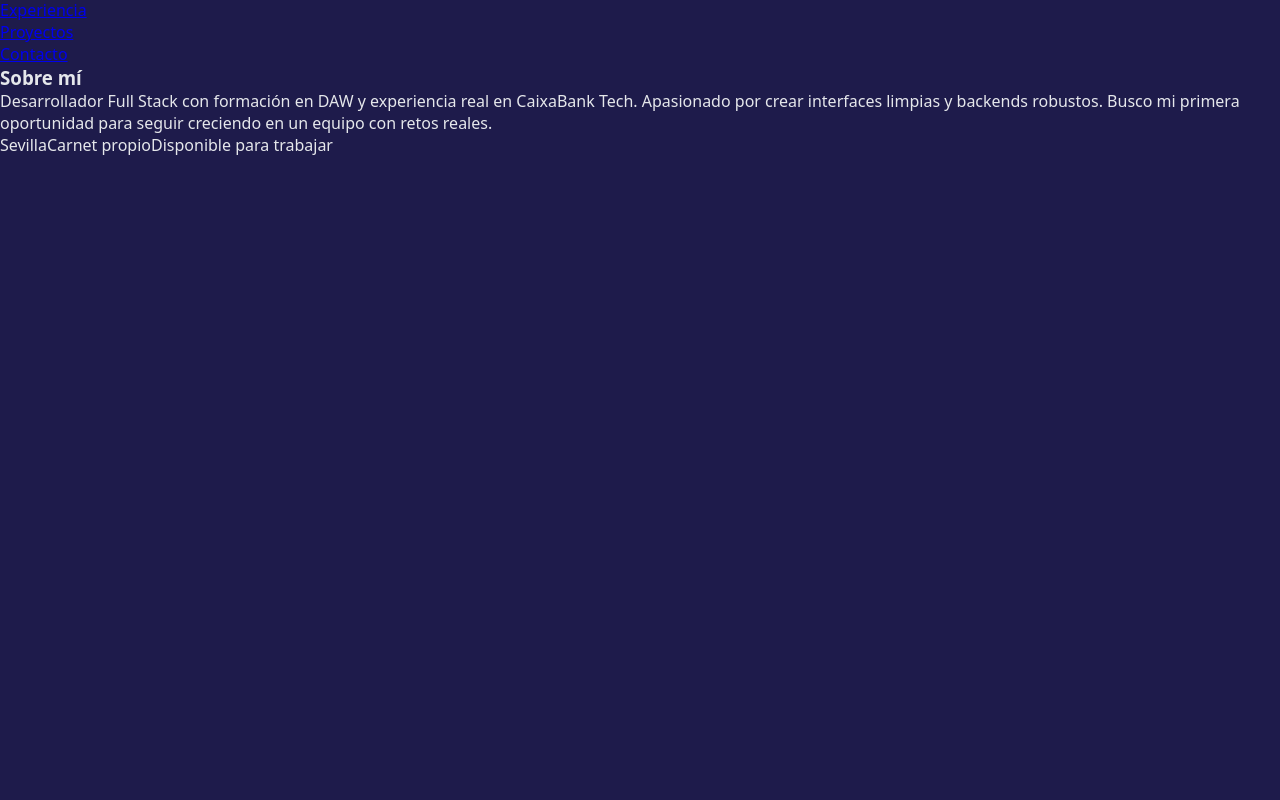
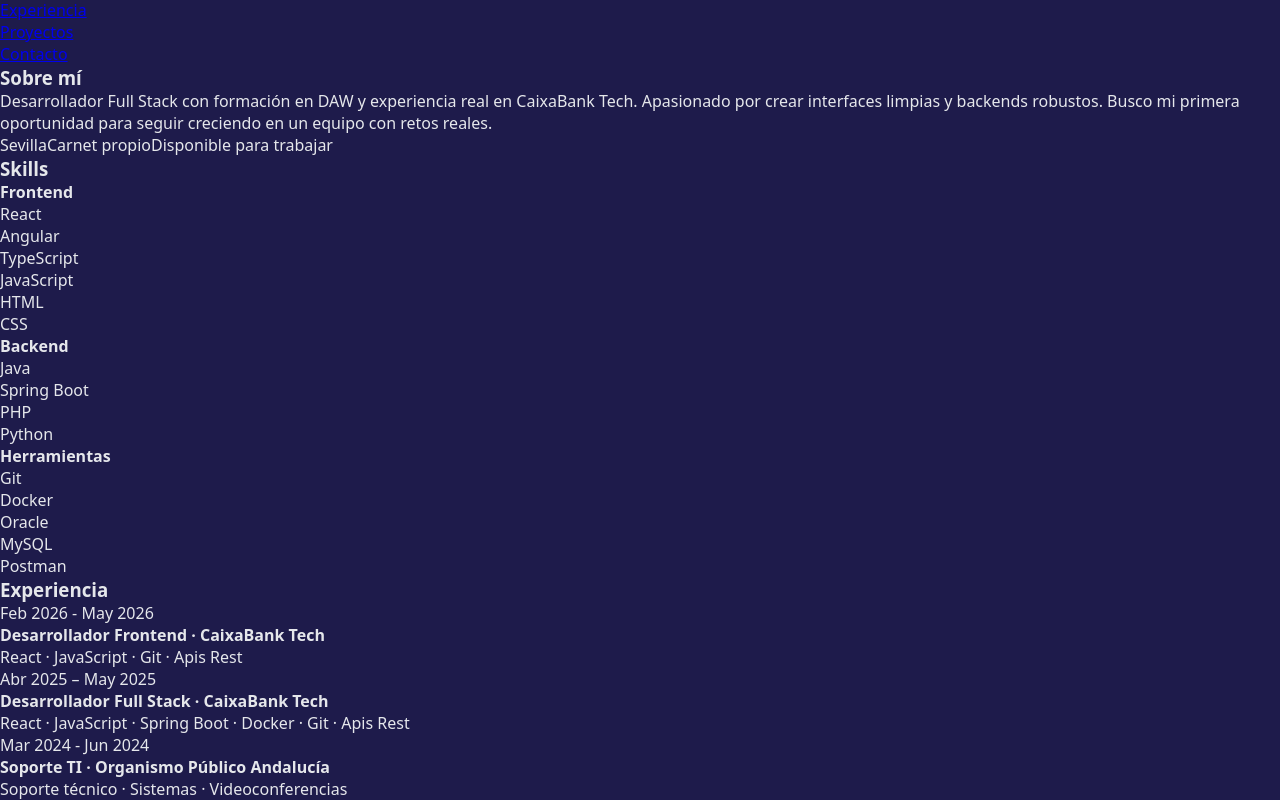
Before and after one commit to luismm2006/Portfolio, a React app: page / in a window 1280 px wide. Shown: the part 845-1645 px from the top of the page. Before the commit the page ends 1600 px from the top, so only its background shows below. Built offline with nearby package versions, Linux system fonts and the light colour scheme; the HTML template or start-up script is replaced by a standard one.

Commit message:
Subida de implementación de información de las siguientes secciones del portfolio

```diff
--- a/src/components/experience/experience.tsx
+++ b/src/components/experience/experience.tsx
@@ -1,6 +1,22 @@
+import { useInformation } from "../../context/information";
+
 export default function Experience() {
+  const {info} = useInformation();
+  if (!info) return <p>Cargando...</p>;
   return (
     <>
+      <div>
+        <h3>{info.experience.title}</h3>
+        <ul>
+           {info.experience.exp.map(({ date, title, tools } : { date: string; title: string; tools: string[] }) => (
+            <li key={title}>
+              <span>{date}</span>
+              <h4>{title}</h4>
+              <p>{tools.join(" · ")}</p>
+            </li>
+            ))}
+        </ul>
+      </div>
     </>
   );
 }
--- a/src/components/proyects/proyects.tsx
+++ b/src/components/proyects/proyects.tsx
@@ -1,4 +1,8 @@
+import { useInformation } from "../../context/information";
+
 export default function Proyects() {
+  const {info} = useInformation();
+  if (!info) return <p>Cargando...</p>;
   return (
     <>
     </>
--- a/src/components/skills/skills.tsx
+++ b/src/components/skills/skills.tsx
@@ -1,6 +1,37 @@
+import { useInformation } from "../../context/information";
+
 export default function Skills() {
+  const {info} = useInformation();
+  if (!info) return <p>Cargando...</p>;
   return (
     <>
+      <div>
+        <h3>{info.skills.title}</h3>
+        <div>
+          <h4>{info.skills.frontend.title}</h4>
+        </div>
+        <ul>
+          {info.skills.frontend.tecnologies.map((skill: string, index: number) => (
+            <li key={index}>{skill}</li>
+          ))}
+        </ul>
+        <div>
+          <h4>{info.skills.backend.title}</h4>
+        </div>
+        <ul>
+          {info.skills.backend.tecnologies.map((skill: string, index: number) => (
+            <li key={index}>{skill}</li>
+          ))}
+        </ul>
+        <div>
+          <h4>{info.skills.tools.title}</h4>
+        </div>
+        <ul>
+          {info.skills.tools.tecnologies.map((skill: string, index: number) => (
+            <li key={index}>{skill}</li>
+          ))}
+        </ul>
+      </div>
     </>
   );
 }
--- a/src/context/information.tsx
+++ b/src/context/information.tsx
@@ -64,25 +64,28 @@ export function InformationProvider({ children }: InformationProviderProps) {
       },
       experience: {
         title: "Experiencia",
-        exp1: {
+        exp : [
+          {
             date: "Feb 2026 - May 2026",
             title: "Desarrollador Frontend · CaixaBank Tech",
             tools: ["React", "JavaScript", "Git", "Apis Rest"],
           },
-        exp2: {
+          {
             date: "Abr 2025 – May 2025",
             title: "Desarrollador Full Stack · CaixaBank Tech",
             tools: ["React", "JavaScript", "Spring Boot", "Docker", "Git", "Apis Rest"],
           },
-        exp3: {
+          {
             date: "Mar 2024 - Jun 2024",
             title: "Soporte TI · Organismo Público Andalucía",
             tools: ["Soporte técnico", "Sistemas", "Videoconferencias"],
-        },
+          }
+        ]
       },
       proyects: {
         title: "Proyectos",
-        proyect1: {
+        proyects: [
+          {
             title: "Proyecto Final de Grado - ComeLoco",
             image: "",
             description:
@@ -99,7 +102,8 @@ export function InformationProvider({ children }: InformationProviderProps) {
               "CSS",
               "Postman",
             ],
-        },
+          }
+        ],
       },
       contact: {
         title: "Contacto",
--- a/src/pages/home/Home.tsx
+++ b/src/pages/home/Home.tsx
@@ -1,6 +1,8 @@
 import AboutMe from "../../components/aboutMe/aboutMe";
+import Experience from "../../components/experience/experience";
 import MyInformation from "../../components/myInformation/myInformation";
 import Navbar from "../../components/navbar/navbar";
+import Skills from "../../components/skills/skills";
 import "./home.css";
 
 export default function Home() {
@@ -11,6 +13,8 @@ export default function Home() {
       <section className="page-section">
         <Navbar />
         <AboutMe />
+        <Skills />
+        <Experience />
       </section>
     </>
   );
```
Lines whose indentation alone changed are shown as unchanged.
